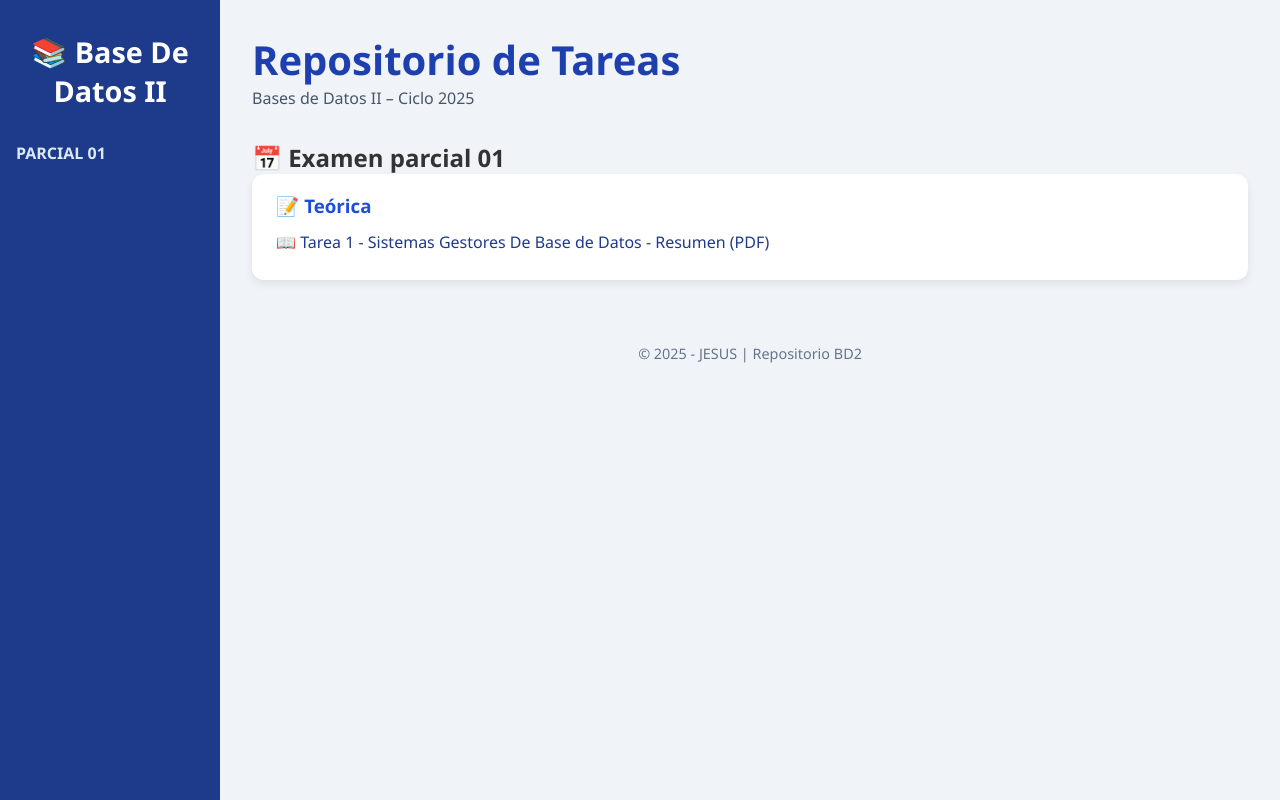
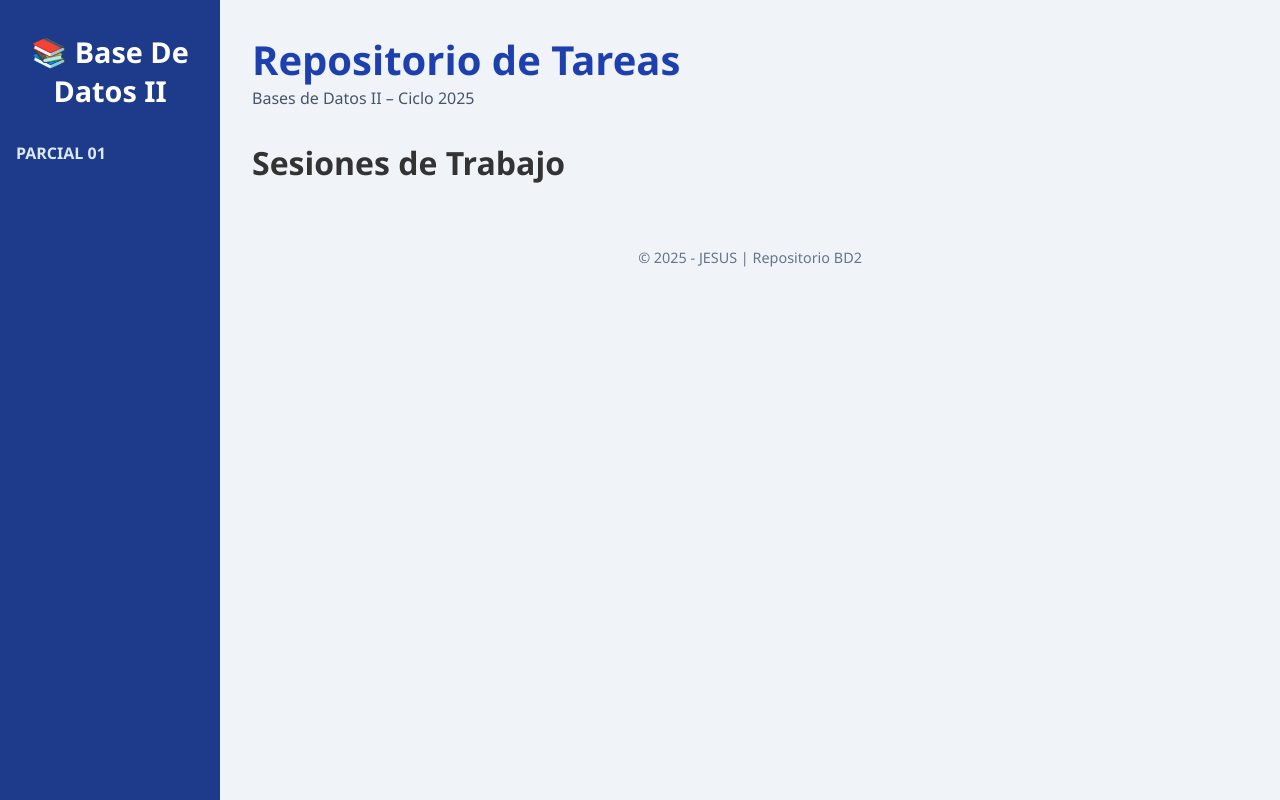
Before and after one commit to Thomas-bye/SiteAzure, a plain HTML site: page index.html in a window 1280 px wide. Drawn offline with Linux system fonts and the light colour scheme.

Commit message:
Update index.html

```diff
--- a/index.html
+++ b/index.html
@@ -24,20 +24,14 @@
         <p>Bases de Datos II – Ciclo 2025</p>
       </header>
 
-      <!-- Semana 01 -->
-      <section id="parcial" class="exparcial">
-        <h2>📅 Examen parcial 01</h2>
-        <div class="tarjetas">
-          <div class="tarjeta">
-            <h3>📝 Teórica</h3>
-            <a href="tasks/semana01-teoria.pdf" target="_blank">📖 Tarea 1 - Sistemas Gestores De Base de Datos - Resumen (PDF)</a>
-          </div>
+<div class="contenedor">
+        <h1>Sesiones de Trabajo</h1>
+        <div class="sesiones">
+            <!-- Generar sesiones dinámicamente con JavaScript -->
         </div>
-      </section>
+    </div>
 
-
-
-
+    <script src="Script.js"></script>
       <footer>
         <p>&copy; 2025 - JESUS | Repositorio BD2</p>
       </footer>
```
